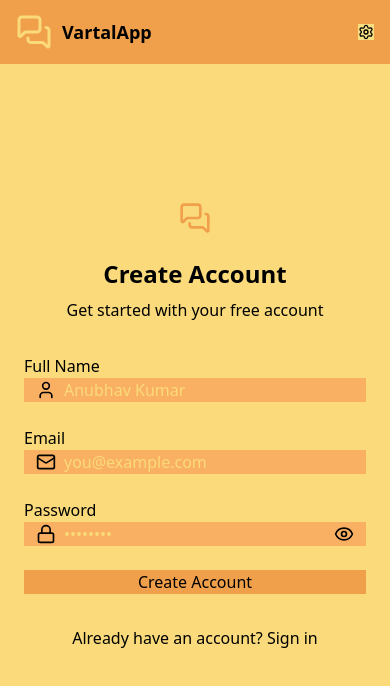
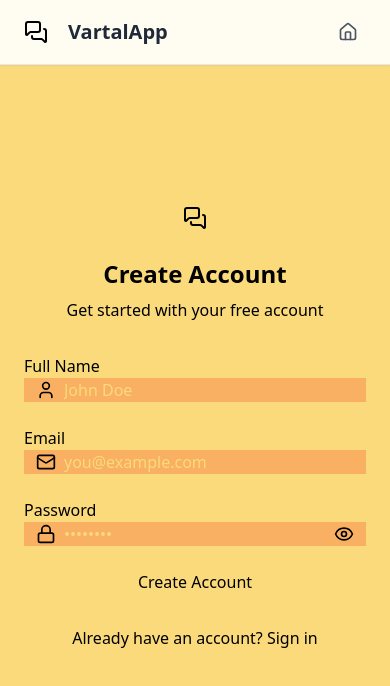
Before and after one commit to anubhavkumar19/VartalApp, a React (Vite) app in the folder frontend/: page /signup in a window 390 px wide. Shown: the top 686 px of the page. Built offline with nearby package versions, Linux system fonts and the light colour scheme; no server answers; the HTML template or start-up script is replaced by a standard one.

Commit message:
style: enhance UI components with updated styling
- Refactored login component styles for improved user experience
- Updated signup component styling for better visual consistency
- Enhanced navbar design with modern styling approach
- Maintained eslint configuration for code quality standards

```diff
--- a/frontend/src/components/Navbar.jsx
+++ b/frontend/src/components/Navbar.jsx
@@ -1,51 +1,58 @@
 import { Link } from "react-router-dom";
 import { useAuthStore } from "../store/useAuthStore";
-import { LogOut, MessagesSquare, Settings, CircleUserRound } from "lucide-react";
+import { LogOut, MessagesSquare, Settings, CircleUserRound, House } from "lucide-react";
 
 const Navbar = () => {
   const { logout, authUser } = useAuthStore();
 
   return (
-    <header
-      className="bg-base-100 border-base-300 fixed w-full top-0 z-40
-    backdrop-blur-lg bg-base-100/80"
-      style={{ backgroundColor: "#F0A04B", color: "black" }}>
-      <div className="container mx-auto px-4 h-16">
+    <header className="bg-white/90 backdrop-blur-md border-b border-gray-200 fixed w-full top-0 z-40 shadow-sm">
+      <div className="max-w-7xl mx-auto px-4 h-16">
         <div className="flex items-center justify-between h-full">
+          {/* Logo and Brand */}
           <div className="flex items-center gap-8">
-            <Link to="/" className="flex items-center gap-2.5 hover:opacity-80 transition-all">
-              <div className="size-9 rounded-lg bg-primary/10 flex items-center justify-center">
-                <MessagesSquare className="w-10 h-10" style={{ color: "#FADA7A" }} />
+            <Link to="/" className="flex items-center gap-3 hover:opacity-80 transition-all">
+              <div className="w-10 h-10 rounded-xl bg-primary/10 flex items-center justify-center">
+                <MessagesSquare className="w-6 h-6 text-primary" />
               </div>
-              <h1 className="text-lg font-bold" >VartalApp</h1>
+              <h1 className="text-xl font-bold text-gray-800">VartalApp</h1>
             </Link>
           </div>
 
-          <div className="flex items-center gap-2">
+          {/* Navigation Links */}
+          <div className="flex items-center gap-1">
             <Link
-              to={"/settings"}
-              className={`
-              btn btn-sm gap-2 transition-colors
-              `}
-              style={{ backgroundColor: "#f8df83", border: "2px #f9b062", color: "black" }}
+              to={"/"}
+              className="flex items-center gap-2 px-4 py-2 rounded-lg text-gray-600 hover:text-primary hover:bg-gray-100 transition-colors"
             >
-              <Settings className="w-4 h-4" />
-              <span className="hidden sm:inline">Settings</span>
+              <House className="w-5 h-5" />
+              <span className="hidden sm:inline font-medium">Home</span>
             </Link>
 
             {authUser && (
               <>
-                <Link to={"/profile"} className={`btn btn-sm gap-2`}
-                  style={{ backgroundColor: "#f8df83", border: "2px #f9b062", color: "black" }}> {/*Style*/}
-
-                  <CircleUserRound className="size-5" />
-                  <span className="hidden sm:inline">Profile</span>
+                <Link
+                  to={"/profile"}
+                  className="flex items-center gap-2 px-4 py-2 rounded-lg text-gray-600 hover:text-primary hover:bg-gray-100 transition-colors"
+                >
+                  <CircleUserRound className="w-5 h-5" />
+                  <span className="hidden sm:inline font-medium">Profile</span>
                 </Link>
 
-                <button className="flex gap-2 items-center btn btn-sm" onClick={logout}
-                  style={{ backgroundColor: "#f8df83", border: "2px #f9b062", color: "black" }}> {/*Style*/}
-                  <LogOut className="size-5" />
-                  <span className="hidden sm:inline">Logout</span>
+                <Link
+                  to={"/settings"}
+                  className="flex items-center gap-2 px-4 py-2 rounded-lg text-gray-600 hover:text-primary hover:bg-gray-100 transition-colors"
+                >
+                  <Settings className="w-5 h-5" />
+                  <span className="hidden sm:inline font-medium">Themes</span>
+                </Link>
+
+                <button
+                  onClick={logout}
+                  className="flex items-center gap-2 px-4 py-2 rounded-lg text-gray-600 hover:text-red-600 hover:bg-red-50 transition-colors"
+                >
+                  <LogOut className="w-5 h-5" />
+                  <span className="hidden sm:inline font-medium">Logout</span>
                 </button>
               </>
             )}
@@ -55,4 +62,5 @@ const Navbar = () => {
     </header>
   );
 };
+
 export default Navbar;
--- a/frontend/src/pages/LoginPage.jsx
+++ b/frontend/src/pages/LoginPage.jsx
@@ -18,7 +18,7 @@ const LoginPage = () => {
   };
 
   return (
-    <div className="min-h-screen grid lg:grid-cols-2" style={{ backgroundColor: "#FADA7A", color: "black" }}>
+    <div className="min-h-screen grid lg:grid-cols-2">
       {/* Left Side - Form */}
       <div className="flex flex-col justify-center items-center p-6 sm:p-12">
         <div className="w-full max-w-md space-y-8">
@@ -29,7 +29,7 @@ const LoginPage = () => {
                 className="w-12 h-12 rounded-xl bg-primary/10 flex items-center justify-center group-hover:bg-primary/20
               transition-colors"
               >
-                <MessagesSquare className="size-8 " style={{ color: "#F0A04B" }} />
+                <MessagesSquare className="w-6 h-6 text-primary" />
               </div>
               <h1 className="text-2xl font-bold mt-2">Welcome Back</h1>
               <p className="text-base-content/60">Sign in to your account</p>
@@ -85,8 +85,7 @@ const LoginPage = () => {
               </div>
             </div>
 
-            <button type="submit" className="btn btn-primary w-full" disabled={isLoggingIn}
-              style={{ backgroundColor: "#F0A04B", border: "2px #f9b062", color: "black" }}>
+            <button type="submit" className="btn btn-primary w-full" disabled={isLoggingIn}>
               {isLoggingIn ? (
                 <>
                   <Loader2 className="h-5 w-5 animate-spin" />
--- a/frontend/src/pages/SignUpPage.jsx
+++ b/frontend/src/pages/SignUpPage.jsx
@@ -35,7 +35,7 @@ const SignUpPage = () => {
   };
 
   return (
-    <div className="min-h-screen grid lg:grid-cols-2" style={{ backgroundColor: "#FADA7A", color: "black" }}>
+    <div className="min-h-screen grid lg:grid-cols-2">
       {/* left side */}
       <div className="flex flex-col justify-center items-center p-6 sm:p-12">
         <div className="w-full max-w-md space-y-8">
@@ -46,7 +46,7 @@ const SignUpPage = () => {
                 className="size-12 rounded-xl bg-primary/10 flex items-center justify-center
               group-hover:bg-primary/20 transition-colors"
               >
-                <MessagesSquare className="size-8 " style={{ color: "#F0A04B" }} />
+                <MessagesSquare className="size-6 text-primary" />
               </div>
               <h1 className="text-2xl font-bold mt-2">Create Account</h1>
               <p className="text-base-content/60">Get started with your free account</p>
@@ -64,8 +64,8 @@ const SignUpPage = () => {
                 </div>
                 <input
                   type="text"
-                  className={`input input-bordered w-full pl-10 `}
-                  placeholder="Anubhav Kumar"
+                  className={`input input-bordered w-full pl-10`}
+                  placeholder="John Doe"
                   value={formData.fullname}
                   onChange={(e) => setFormData({ ...formData, fullname: e.target.value })}
                 />
@@ -119,9 +119,7 @@ const SignUpPage = () => {
               </div>
             </div>
 
-            <button type="submit" className="btn btn-primary w-full" disabled={isSigningUp}
-              style={{ backgroundColor: "#F0A04B", border: "2px #f9b062", color: "black" }}
-            >
+            <button type="submit" className="btn btn-primary w-full" disabled={isSigningUp}>
               {isSigningUp ? (
                 <>
                   <Loader2 className="size-5 animate-spin" />
```
Also changed, not shown: frontend/eslint.config.js (+24 -17 lines).
